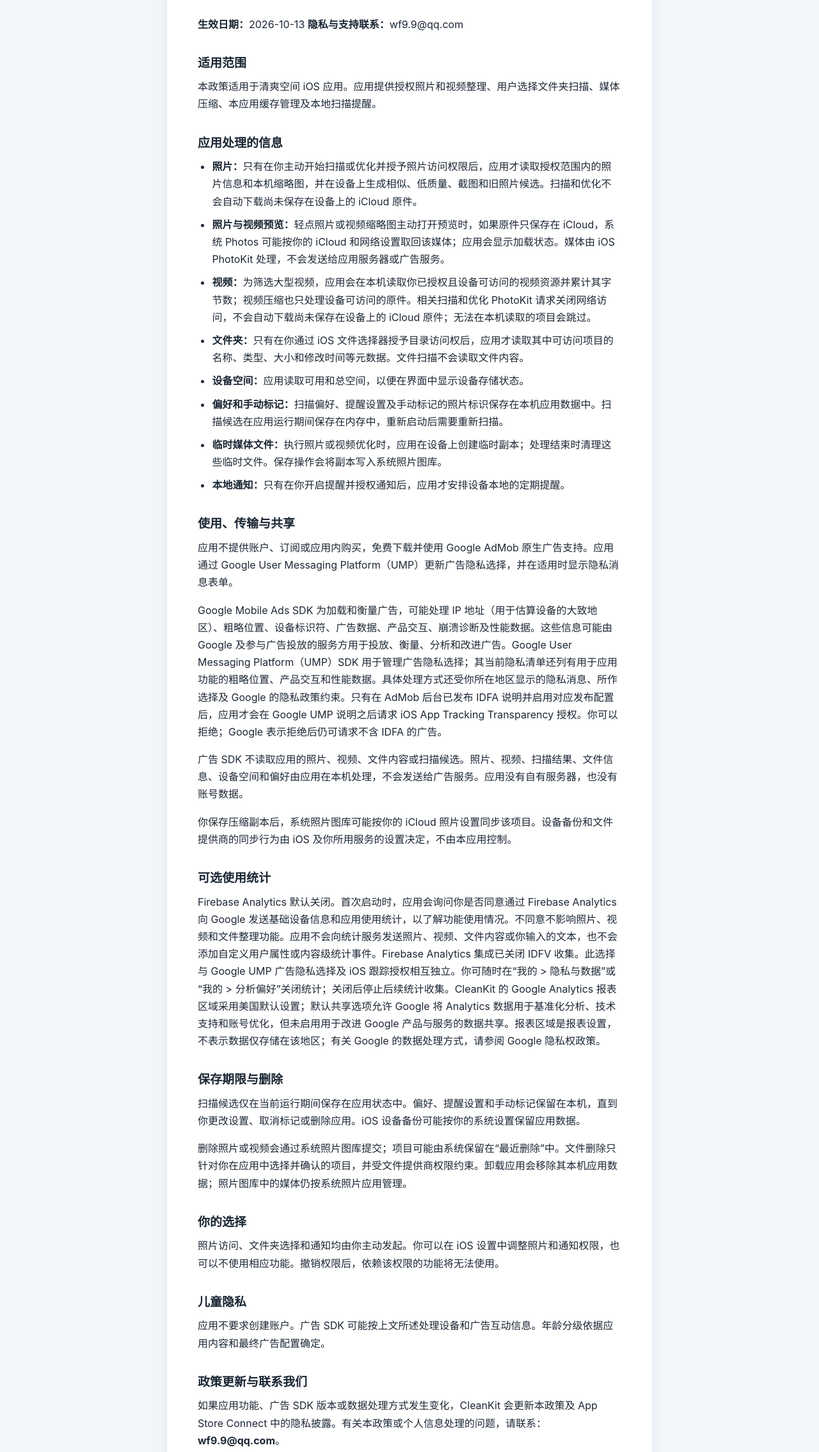
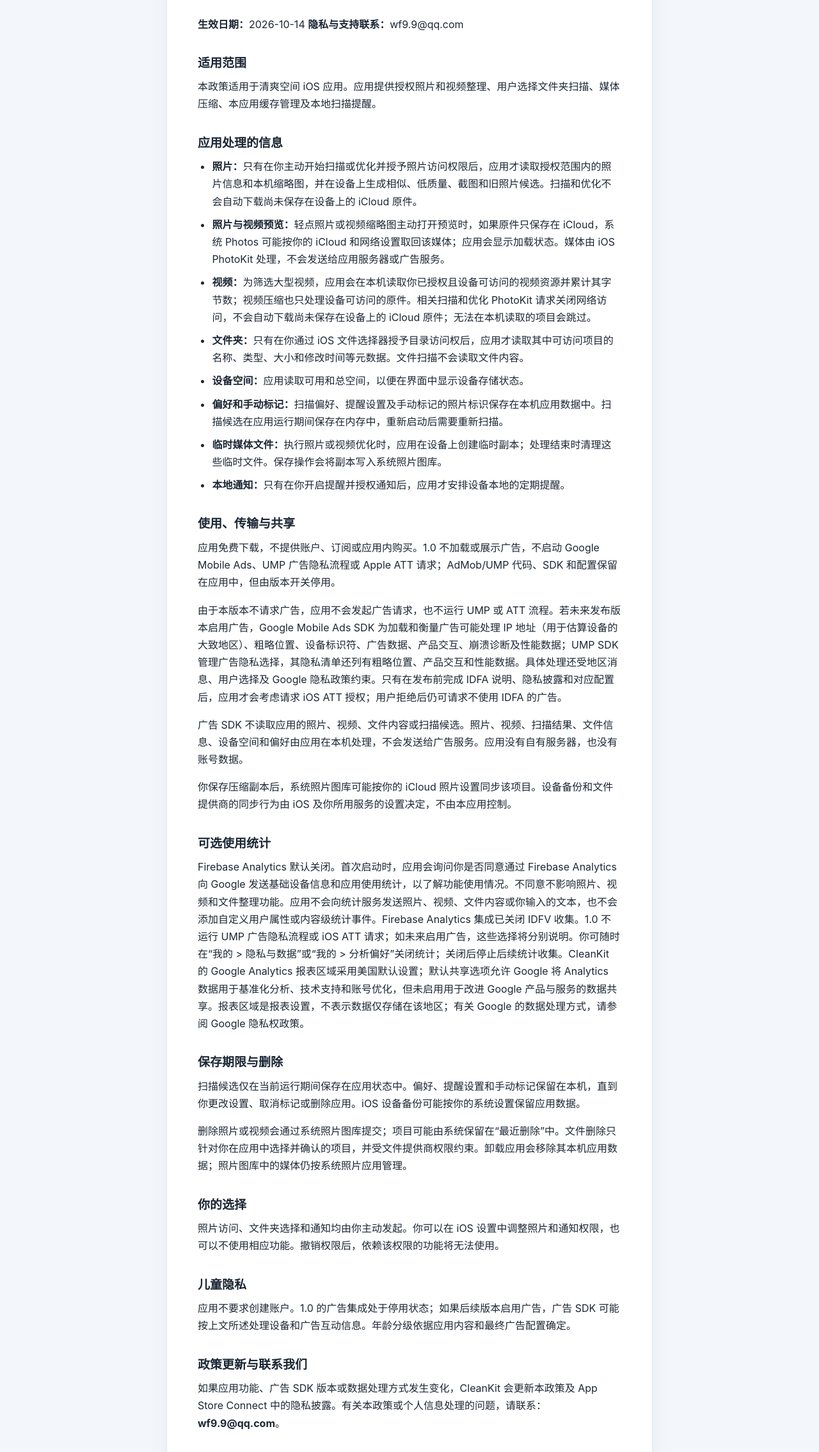
Before and after one commit to LiPengPeng/AppPublicPages, a plain HTML site: page docs/cleankit/privacy.html in a window 1280 px wide. Shown: the part 212-2482 px from the top of the page at 64% size. Drawn offline with Linux system fonts and the light colour scheme.

Commit message:
Update CleanKit privacy disclosures for no-ad release

```diff
--- a/docs/cleankit/privacy.html
+++ b/docs/cleankit/privacy.html
@@ -40,25 +40,25 @@ footer p { margin: 0; }
   <main>
     <article>
       <h1>清爽空间隐私政策</h1>
-      <p><strong>生效日期：</strong>2026-10-13 <strong>隐私与支持联系：</strong>wf9.9@qq.com</p>
+      <p><strong>生效日期：</strong>2026-10-14 <strong>隐私与支持联系：</strong>wf9.9@qq.com</p>
 <h2>适用范围</h2>
 <p>本政策适用于清爽空间 iOS 应用。应用提供授权照片和视频整理、用户选择文件夹扫描、媒体压缩、本应用缓存管理及本地扫描提醒。</p>
 <h2>应用处理的信息</h2>
 <ul><li><strong>照片：</strong>只有在你主动开始扫描或优化并授予照片访问权限后，应用才读取授权范围内的照片信息和本机缩略图，并在设备上生成相似、低质量、截图和旧照片候选。扫描和优化不会自动下载尚未保存在设备上的 iCloud 原件。</li><li><strong>照片与视频预览：</strong>轻点照片或视频缩略图主动打开预览时，如果原件只保存在 iCloud，系统 Photos 可能按你的 iCloud 和网络设置取回该媒体；应用会显示加载状态。媒体由 iOS PhotoKit 处理，不会发送给应用服务器或广告服务。</li><li><strong>视频：</strong>为筛选大型视频，应用会在本机读取你已授权且设备可访问的视频资源并累计其字节数；视频压缩也只处理设备可访问的原件。相关扫描和优化 PhotoKit 请求关闭网络访问，不会自动下载尚未保存在设备上的 iCloud 原件；无法在本机读取的项目会跳过。</li><li><strong>文件夹：</strong>只有在你通过 iOS 文件选择器授予目录访问权后，应用才读取其中可访问项目的名称、类型、大小和修改时间等元数据。文件扫描不会读取文件内容。</li><li><strong>设备空间：</strong>应用读取可用和总空间，以便在界面中显示设备存储状态。</li><li><strong>偏好和手动标记：</strong>扫描偏好、提醒设置及手动标记的照片标识保存在本机应用数据中。扫描候选在应用运行期间保存在内存中，重新启动后需要重新扫描。</li><li><strong>临时媒体文件：</strong>执行照片或视频优化时，应用在设备上创建临时副本；处理结束时清理这些临时文件。保存操作会将副本写入系统照片图库。</li><li><strong>本地通知：</strong>只有在你开启提醒并授权通知后，应用才安排设备本地的定期提醒。</li></ul>
 <h2>使用、传输与共享</h2>
-<p>应用不提供账户、订阅或应用内购买，免费下载并使用 Google AdMob 原生广告支持。应用通过 Google User Messaging Platform（UMP）更新广告隐私选择，并在适用时显示隐私消息表单。</p>
-<p>Google Mobile Ads SDK 为加载和衡量广告，可能处理 IP 地址（用于估算设备的大致地区）、粗略位置、设备标识符、广告数据、产品交互、崩溃诊断及性能数据。这些信息可能由 Google 及参与广告投放的服务方用于投放、衡量、分析和改进广告。Google User Messaging Platform（UMP）SDK 用于管理广告隐私选择；其当前隐私清单还列有用于应用功能的粗略位置、产品交互和性能数据。具体处理方式还受你所在地区显示的隐私消息、所作选择及 Google 的隐私政策约束。只有在 AdMob 后台已发布 IDFA 说明并启用对应发布配置后，应用才会在 Google UMP 说明之后请求 iOS App Tracking Transparency 授权。你可以拒绝；Google 表示拒绝后仍可请求不含 IDFA 的广告。</p>
+<p>应用免费下载，不提供账户、订阅或应用内购买。1.0 不加载或展示广告，不启动 Google Mobile Ads、UMP 广告隐私流程或 Apple ATT 请求；AdMob/UMP 代码、SDK 和配置保留在应用中，但由版本开关停用。</p>
+<p>由于本版本不请求广告，应用不会发起广告请求，也不运行 UMP 或 ATT 流程。若未来发布版本启用广告，Google Mobile Ads SDK 为加载和衡量广告可能处理 IP 地址（用于估算设备的大致地区）、粗略位置、设备标识符、广告数据、产品交互、崩溃诊断及性能数据；UMP SDK 管理广告隐私选择，其隐私清单还列有粗略位置、产品交互和性能数据。具体处理还受地区消息、用户选择及 Google 隐私政策约束。只有在发布前完成 IDFA 说明、隐私披露和对应配置后，应用才会考虑请求 iOS ATT 授权；用户拒绝后仍可请求不使用 IDFA 的广告。</p>
 <p>广告 SDK 不读取应用的照片、视频、文件内容或扫描候选。照片、视频、扫描结果、文件信息、设备空间和偏好由应用在本机处理，不会发送给广告服务。应用没有自有服务器，也没有账号数据。</p>
 <p>你保存压缩副本后，系统照片图库可能按你的 iCloud 照片设置同步该项目。设备备份和文件提供商的同步行为由 iOS 及你所用服务的设置决定，不由本应用控制。</p>
 <h2>可选使用统计</h2>
-<p>Firebase Analytics 默认关闭。首次启动时，应用会询问你是否同意通过 Firebase Analytics 向 Google 发送基础设备信息和应用使用统计，以了解功能使用情况。不同意不影响照片、视频和文件整理功能。应用不会向统计服务发送照片、视频、文件内容或你输入的文本，也不会添加自定义用户属性或内容级统计事件。Firebase Analytics 集成已关闭 IDFV 收集。此选择与 Google UMP 广告隐私选择及 iOS 跟踪授权相互独立。你可随时在“我的 &gt; 隐私与数据”或“我的 &gt; 分析偏好”关闭统计；关闭后停止后续统计收集。CleanKit 的 Google Analytics 报表区域采用美国默认设置；默认共享选项允许 Google 将 Analytics 数据用于基准化分析、技术支持和账号优化，但未启用用于改进 Google 产品与服务的数据共享。报表区域是报表设置，不表示数据仅存储在该地区；有关 Google 的数据处理方式，请参阅 Google 隐私权政策。</p>
+<p>Firebase Analytics 默认关闭。首次启动时，应用会询问你是否同意通过 Firebase Analytics 向 Google 发送基础设备信息和应用使用统计，以了解功能使用情况。不同意不影响照片、视频和文件整理功能。应用不会向统计服务发送照片、视频、文件内容或你输入的文本，也不会添加自定义用户属性或内容级统计事件。Firebase Analytics 集成已关闭 IDFV 收集。1.0 不运行 UMP 广告隐私流程或 iOS ATT 请求；如未来启用广告，这些选择将分别说明。你可随时在“我的 &gt; 隐私与数据”或“我的 &gt; 分析偏好”关闭统计；关闭后停止后续统计收集。CleanKit 的 Google Analytics 报表区域采用美国默认设置；默认共享选项允许 Google 将 Analytics 数据用于基准化分析、技术支持和账号优化，但未启用用于改进 Google 产品与服务的数据共享。报表区域是报表设置，不表示数据仅存储在该地区；有关 Google 的数据处理方式，请参阅 Google 隐私权政策。</p>
 <h2>保存期限与删除</h2>
 <p>扫描候选仅在当前运行期间保存在应用状态中。偏好、提醒设置和手动标记保留在本机，直到你更改设置、取消标记或删除应用。iOS 设备备份可能按你的系统设置保留应用数据。</p>
 <p>删除照片或视频会通过系统照片图库提交；项目可能由系统保留在“最近删除”中。文件删除只针对你在应用中选择并确认的项目，并受文件提供商权限约束。卸载应用会移除其本机应用数据；照片图库中的媒体仍按系统照片应用管理。</p>
 <h2>你的选择</h2>
 <p>照片访问、文件夹选择和通知均由你主动发起。你可以在 iOS 设置中调整照片和通知权限，也可以不使用相应功能。撤销权限后，依赖该权限的功能将无法使用。</p>
 <h2>儿童隐私</h2>
-<p>应用不要求创建账户。广告 SDK 可能按上文所述处理设备和广告互动信息。年龄分级依据应用内容和最终广告配置确定。</p>
+<p>应用不要求创建账户。1.0 的广告集成处于停用状态；如果后续版本启用广告，广告 SDK 可能按上文所述处理设备和广告互动信息。年龄分级依据应用内容和最终广告配置确定。</p>
 <h2>政策更新与联系我们</h2>
 <p>如果应用功能、广告 SDK 版本或数据处理方式发生变化，CleanKit 会更新本政策及 App Store Connect 中的隐私披露。有关本政策或个人信息处理的问题，请联系：<strong>wf9.9@qq.com</strong>。</p>
 <h2>第三方隐私说明</h2>
```
Also changed, not shown: docs/cleankit/en/privacy.html (+5 -5 lines).
